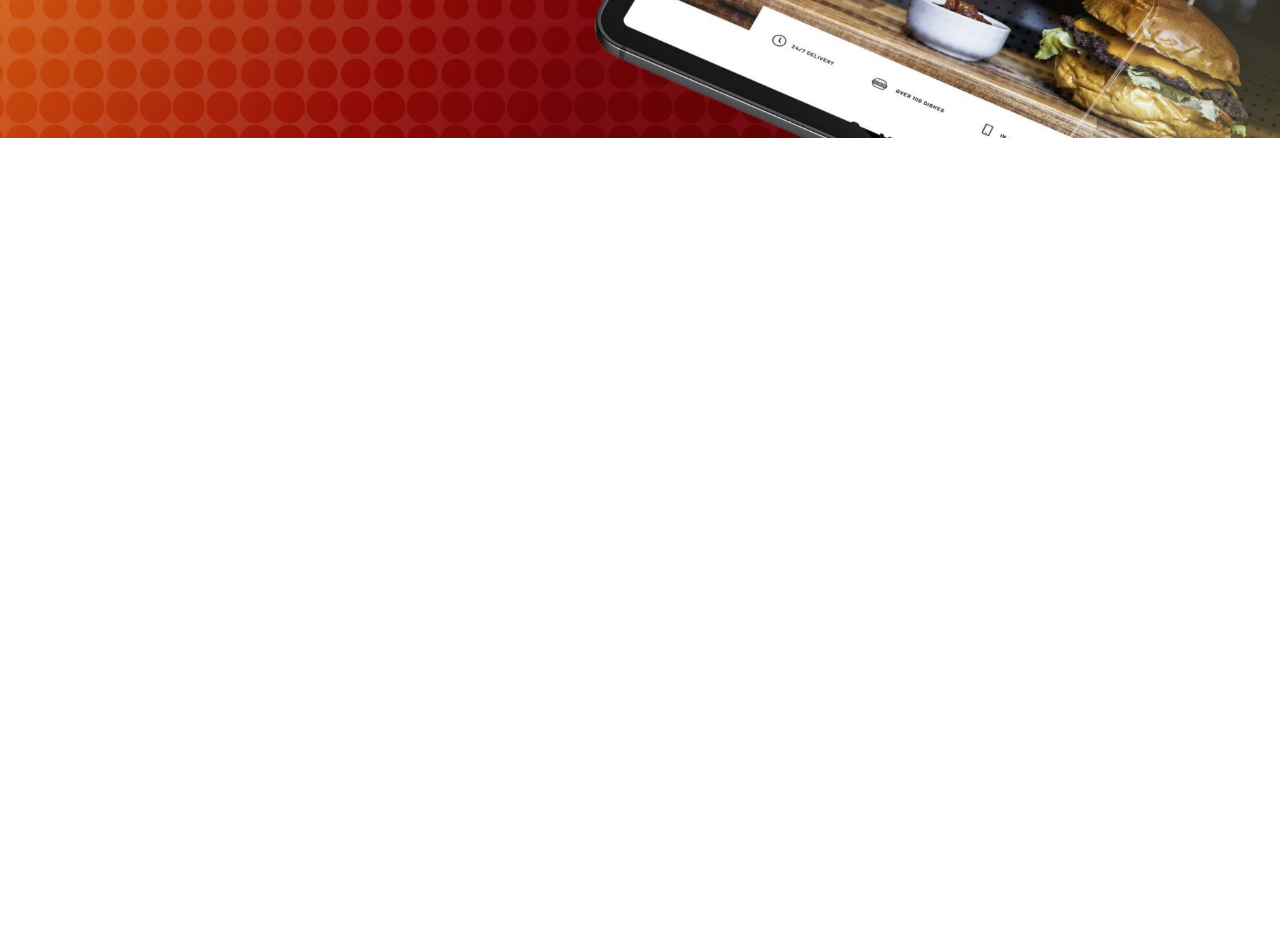
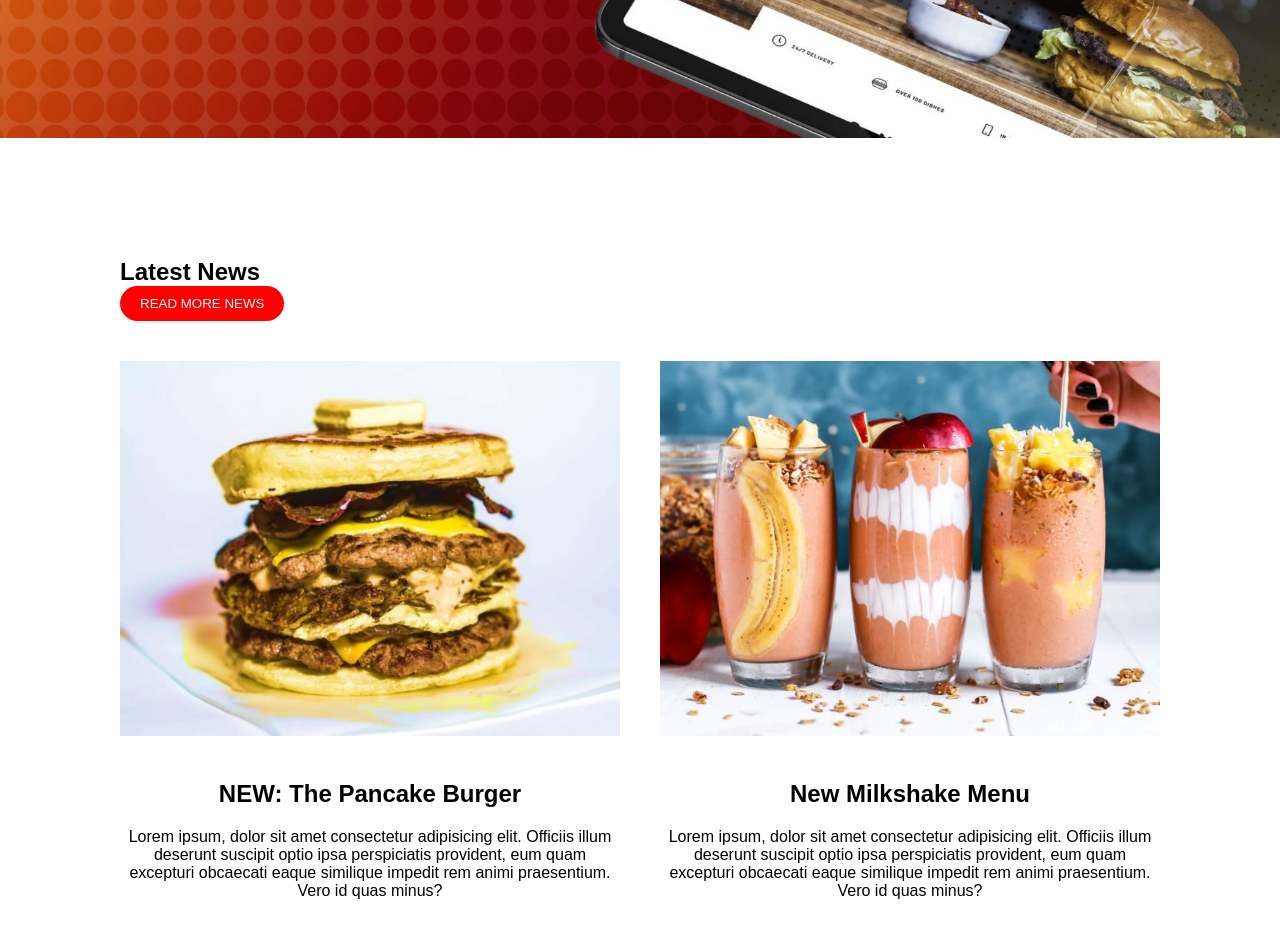
Before and after one commit to Leonardo-Gudini/proj-html-vuejs, a Vue app: page / in a window 1280 px wide. Shown: the part 3200-4134 px from the top of the page. Before the commit the page ends 3338 px from the top, so only its background shows below. Built offline with nearby package versions, Linux system fonts and the light colour scheme.

Commit message:
add: latest news section

```diff
--- a/src/components/sub-components-main/LateNews.vue
+++ b/src/components/sub-components-main/LateNews.vue
@@ -1,5 +1,22 @@
 <template>
-    <section></section>
+    <section class="late-news">
+            <div class="container">
+                <div class="title-section">
+                    <h2>Latest News</h2>
+                    <button class="btn-standard">read more news</button>
+                </div>
+
+
+                <ul>
+                    <li v-for="(news, index) in lateNews" :key="index">
+                        <img :src="require(`@/assets/images/${news.img}`)" :alt="news.title">
+                        <h2>{{news.title}}</h2>
+                        <p>{{news.text}}</p>
+                    </li>
+                </ul>
+            </div>
+
+    </section>
   </template>
 
   <script>
@@ -7,6 +24,19 @@
       name: "LateNews",
       data(){
           return{
+
+            lateNews:[
+                {
+                    img: 'pancake-burger-600x450.jpg',
+                    title: 'NEW: The Pancake Burger',
+                    text: 'Lorem ipsum, dolor sit amet consectetur adipisicing elit. Officiis illum deserunt suscipit optio ipsa perspiciatis provident, eum quam excepturi obcaecati eaque similique impedit rem animi praesentium. Vero id quas minus?'
+                },
+                {
+                    img: 'new-milkshake-menu-600x450.jpg',
+                    title: 'New Milkshake Menu',
+                    text: 'Lorem ipsum, dolor sit amet consectetur adipisicing elit. Officiis illum deserunt suscipit optio ipsa perspiciatis provident, eum quam excepturi obcaecati eaque similique impedit rem animi praesentium. Vero id quas minus?'
+                },
+            ]
 
           }
       }
--- a/src/style/main.scss
+++ b/src/style/main.scss
@@ -101,3 +101,30 @@
         }
     }
 }
+
+.late-news{
+    padding: 100px;
+    .container{
+        max-width: 1200px;
+        margin: 0 auto;
+        .title-section{
+            padding: 20px;
+        }
+        ul{
+            display: flex;
+            list-style-type: none;
+            li{
+                width: 50%;
+                padding: 20px;
+                text-align: center;
+                img{
+                    width: 100%;
+                    margin-bottom: 40px;
+                }
+                h2{
+                    margin-bottom: 20px;
+                }
+            }
+        }
+    }
+}
```
